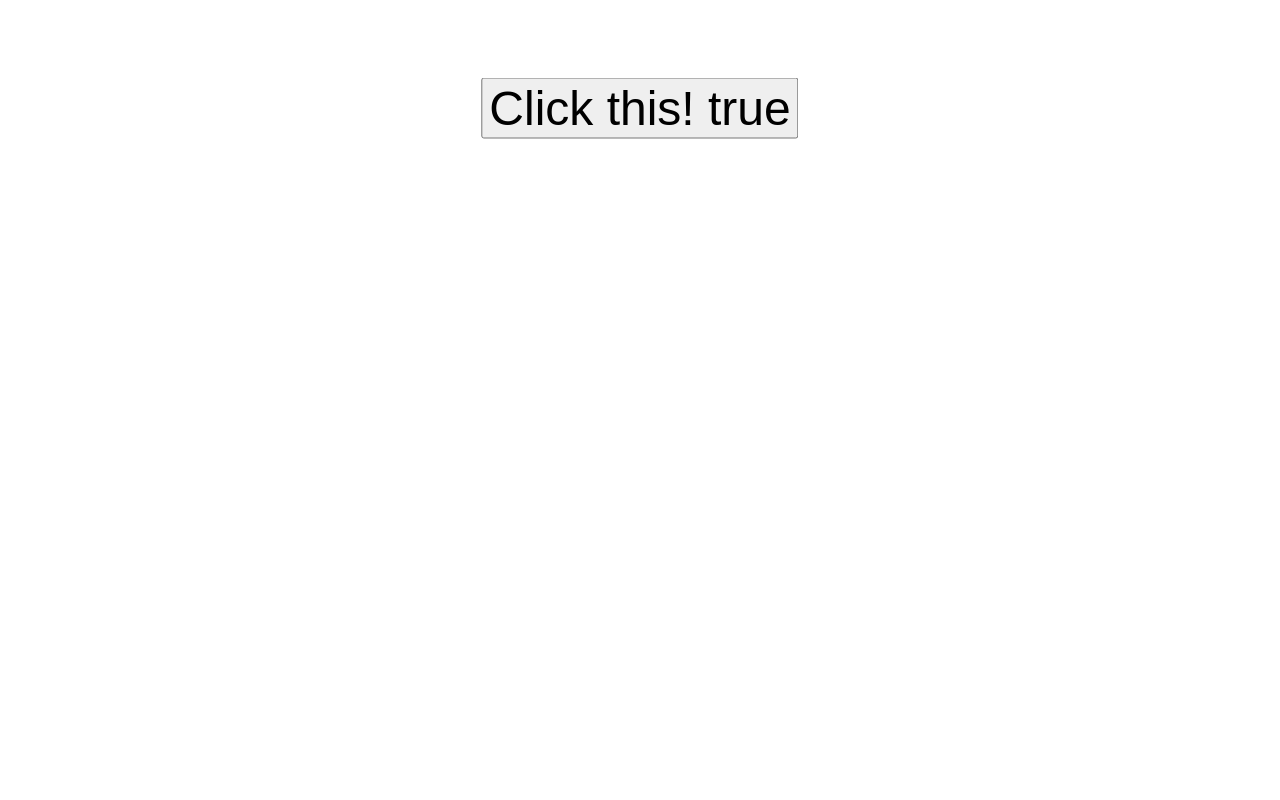
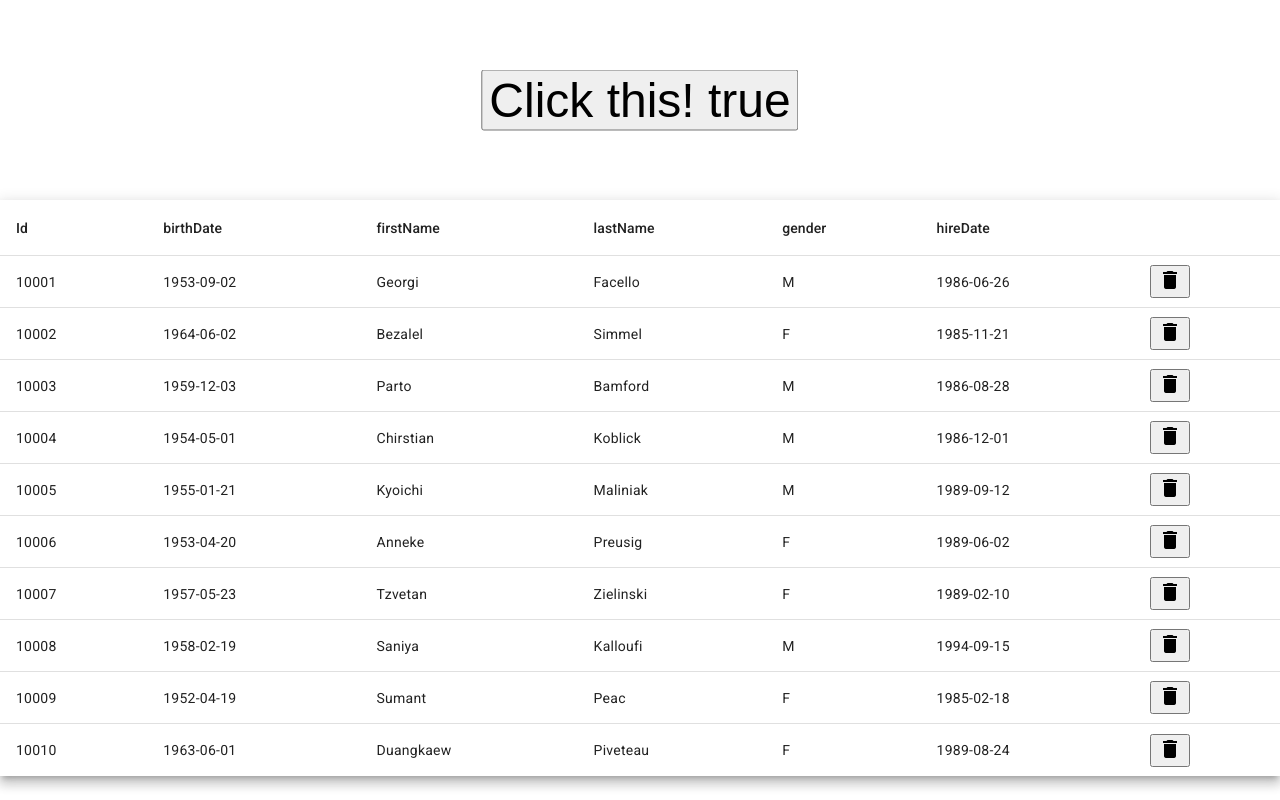
Before and after one commit to MerattiGiacomo/PrimoProgettoAngular, an Angular app: page / in a window 1280 px wide. Built offline with nearby package versions, Linux system fonts and the light colour scheme.

Commit message:
aggiunta tabella e bottone per eliminare righe

```diff
--- a/angular.json
+++ b/angular.json
@@ -25,6 +25,7 @@
               "src/assets"
             ],
             "styles": [
+              "@angular/material/prebuilt-themes/indigo-pink.css",
               "src/styles.css"
             ],
             "scripts": []
@@ -87,6 +88,7 @@
               "src/assets"
             ],
             "styles": [
+              "@angular/material/prebuilt-themes/indigo-pink.css",
               "src/styles.css"
             ],
             "scripts": []
--- a/package.json
+++ b/package.json
@@ -11,10 +11,12 @@
   "private": true,
   "dependencies": {
     "@angular/animations": "^15.2.0",
+    "@angular/cdk": "^15.2.3",
     "@angular/common": "^15.2.0",
     "@angular/compiler": "^15.2.0",
     "@angular/core": "^15.2.0",
     "@angular/forms": "^15.2.0",
+    "@angular/material": "^15.2.3",
     "@angular/platform-browser": "^15.2.0",
     "@angular/platform-browser-dynamic": "^15.2.0",
     "@angular/router": "^15.2.0",
--- a/src/app/app.component.html
+++ b/src/app/app.component.html
@@ -1 +1,2 @@
 <app-my-button (clickEvent)="funzu($event)" [disabilita]="true"></app-my-button>
+<app-tabella></app-tabella>
--- /dev/null
+++ b/src/app/tabella/tabella.component.html
@@ -0,0 +1,47 @@
+<table mat-table [dataSource] = "dataSource" class="mat-elevation-z8">
+
+    <!-- Id Column -->
+  <ng-container matColumnDef="id">
+    <th mat-header-cell *matHeaderCellDef> Id </th>
+    <td mat-cell *matCellDef="let element"> {{element.id}} </td>
+  </ng-container>
+
+  <!-- birthDate Column -->
+  <ng-container matColumnDef="birthDate">
+    <th mat-header-cell *matHeaderCellDef> birthDate </th>
+    <td mat-cell *matCellDef="let element"> {{element.birthDate}} </td>
+  </ng-container>
+
+  <!-- firstName Column -->
+  <ng-container matColumnDef="firstName">
+    <th mat-header-cell *matHeaderCellDef> firstName </th>
+    <td mat-cell *matCellDef="let element"> {{element.firstName}} </td>
+  </ng-container>
+
+  <!-- lastName Column -->
+  <ng-container matColumnDef="lastName">
+    <th mat-header-cell *matHeaderCellDef> lastName </th>
+    <td mat-cell *matCellDef="let element"> {{element.lastName}} </td>
+  </ng-container>
+
+  <!-- gender Column -->
+  <ng-container matColumnDef="gender">
+    <th mat-header-cell *matHeaderCellDef> gender </th>
+    <td mat-cell *matCellDef="let element"> {{element.gender}} </td>
+  </ng-container>
+
+  <!-- hireDate Column -->
+  <ng-container matColumnDef="hireDate">
+    <th mat-header-cell *matHeaderCellDef> hireDate </th>
+    <td mat-cell *matCellDef="let element"> {{element.hireDate}} </td>
+  </ng-container>
+
+  <!-- action Column -->
+  <ng-container matColumnDef="action">
+    <th mat-header-cell *matHeaderCellDef></th>
+    <td mat-cell *matCellDef="let element; let i = index"><button (click) = "disabilita(i)"><mat-icon>delete</mat-icon></button></td>
+  </ng-container>
+
+  <tr mat-header-row *matHeaderRowDef="displayColumns"></tr>
+  <tr mat-row *matRowDef="let row; columns: displayColumns;">
+</table>
--- /dev/null
+++ b/src/app/tabella/tabella.component.ts
@@ -0,0 +1,111 @@
+import { Component } from '@angular/core';
+import { MatTableDataSource } from '@angular/material/table';
+
+export interface DatiTabella{
+  id: number;
+  birthDate: string;
+  firstName: string;
+  lastName: string;
+  gender: string;
+  hireDate: string;
+}
+
+const ELEMENT_DATA: DatiTabella[] = [
+  {
+      "id": 10001,
+      "birthDate": "1953-09-02",
+      "firstName": "Georgi",
+      "lastName": "Facello",
+      "gender": 'M',
+      "hireDate": "1986-06-26"
+  },
+  {
+      "id": 10002,
+      "birthDate": "1964-06-02",
+      "firstName": "Bezalel",
+      "lastName": "Simmel",
+      "gender": 'F',
+      "hireDate": "1985-11-21"
+  },
+  {
+      "id": 10003,
+      "birthDate": "1959-12-03",
+      "firstName": "Parto",
+      "lastName": "Bamford",
+      "gender": 'M',
+      "hireDate": "1986-08-28"
+  },
+  {
+      "id": 10004,
+      "birthDate": "1954-05-01",
+      "firstName": "Chirstian",
+      "lastName": "Koblick",
+      "gender": 'M',
+      "hireDate": "1986-12-01"
+  },
+  {
+      "id": 10005,
+      "birthDate": "1955-01-21",
+      "firstName": "Kyoichi",
+      "lastName": "Maliniak",
+      "gender": 'M',
+      "hireDate": "1989-09-12"
+  },
+  {
+      "id": 10006,
+      "birthDate": "1953-04-20",
+      "firstName": "Anneke",
+      "lastName": "Preusig",
+      "gender": 'F',
+      "hireDate": "1989-06-02"
+  },
+  {
+      "id": 10007,
+      "birthDate": "1957-05-23",
+      "firstName": "Tzvetan",
+      "lastName": "Zielinski",
+      "gender": 'F',
+      "hireDate": "1989-02-10"
+  },
+  {
+      "id": 10008,
+      "birthDate": "1958-02-19",
+      "firstName": "Saniya",
+      "lastName": "Kalloufi",
+      "gender": 'M',
+      "hireDate": "1994-09-15"
+  },
+  {
+      "id": 10009,
+      "birthDate": "1952-04-19",
+      "firstName": "Sumant",
+      "lastName": "Peac",
+      "gender": 'F',
+      "hireDate": "1985-02-18"
+  },
+  {
+      "id": 10010,
+      "birthDate": "1963-06-01",
+      "firstName": "Duangkaew",
+      "lastName": "Piveteau",
+      "gender": 'F',
+      "hireDate": "1989-08-24"
+  }
+];
+
+@Component({
+  selector: 'app-tabella',
+  templateUrl: './tabella.component.html',
+  styleUrls: ['./tabella.component.css']
+})
+
+export class TabellaComponent {
+  displayColumns: string[] = ['id', 'birthDate', 'firstName', 'lastName', 'gender', 'hireDate', 'action'];
+  dataSource: MatTableDataSource<any> = new MatTableDataSource<any>(ELEMENT_DATA  );
+
+
+  disabilita(index: number){
+    ELEMENT_DATA.splice(index, 1);
+    this.dataSource.data = ELEMENT_DATA;
+  }
+}
--- a/src/index.html
+++ b/src/index.html
@@ -6,8 +6,11 @@
   <base href="/">
   <meta name="viewport" content="width=device-width, initial-scale=1">
   <link rel="icon" type="image/x-icon" href="favicon.ico">
+  <link rel="preconnect" href="https://fonts.gstatic.com">
+  <link href="https://fonts.googleapis.com/css2?family=Roboto:wght@300;400;500&display=swap" rel="stylesheet">
+  <link href="https://fonts.googleapis.com/icon?family=Material+Icons" rel="stylesheet">
 </head>
-<body>
+<body class="mat-typography">
   <app-root></app-root>
 </body>
 </html>
--- a/src/styles.css
+++ b/src/styles.css
@@ -1 +1,4 @@
 /* You can add global styles to this file, and also import other style files */
+
+html, body { height: 100%; }
+body { margin: 0; font-family: Roboto, "Helvetica Neue", sans-serif; }
```
Also changed, not shown: src/app/app.module.ts (+10 -2 lines), src/app/tabella/tabella.component.css (added), 2 other files (tests, documents, lock files or other folders).
